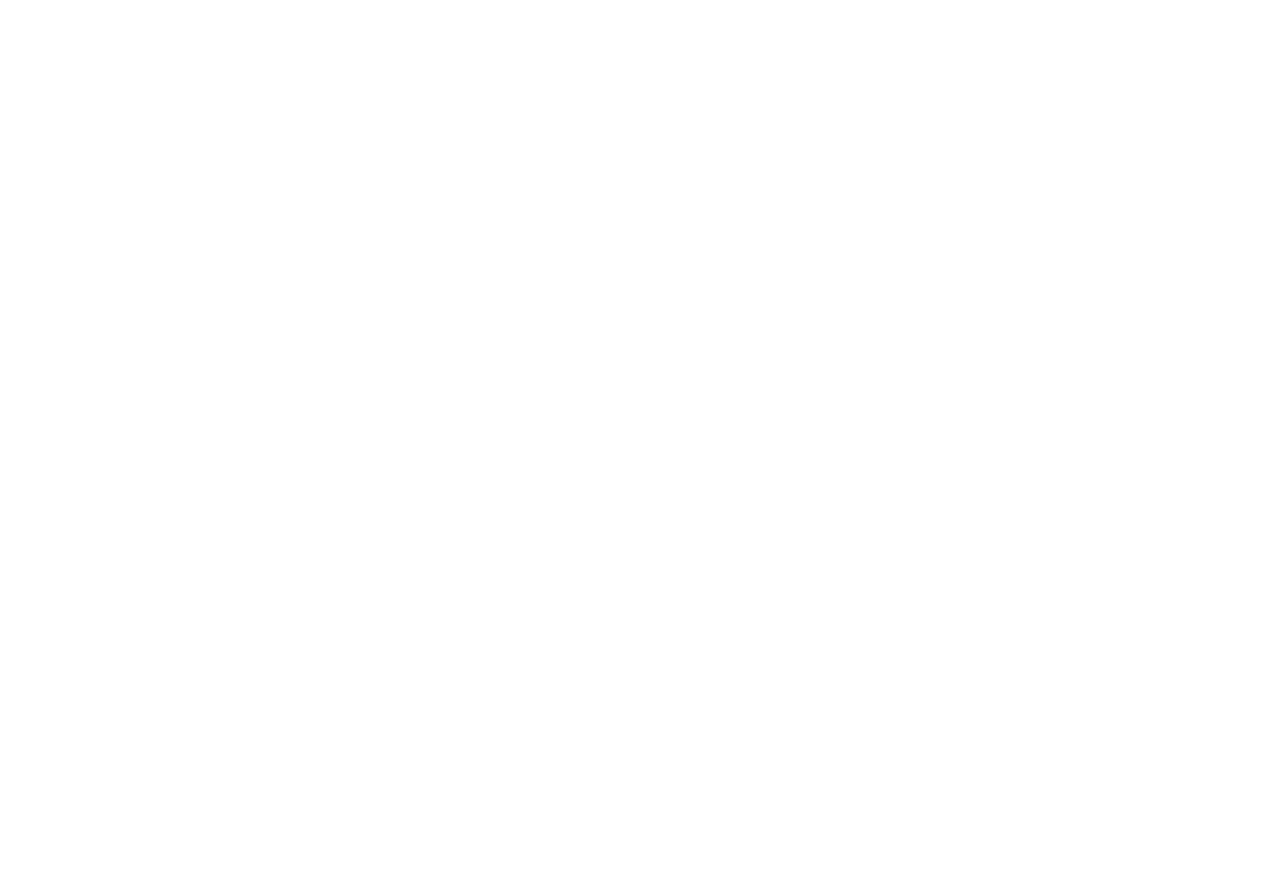
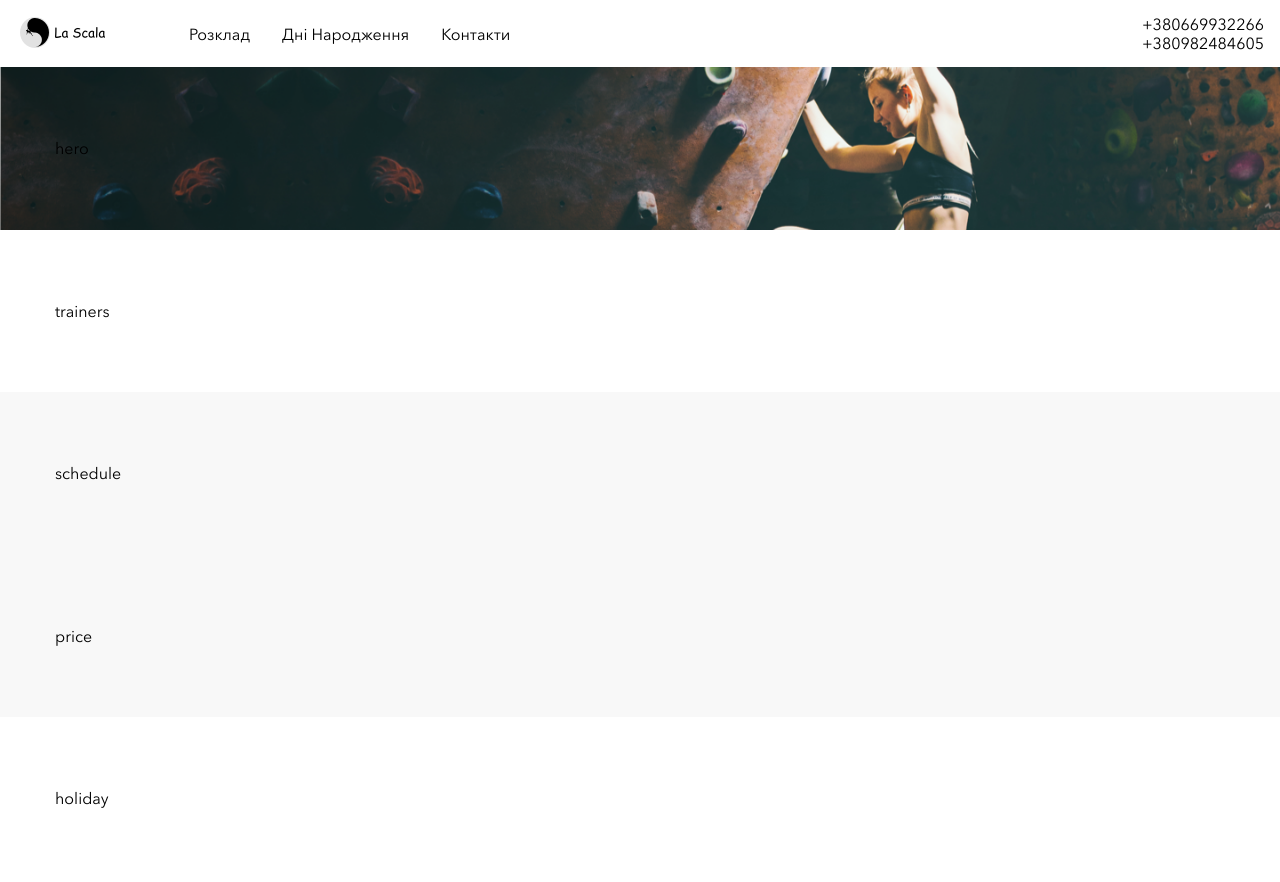
Before and after one commit to terrokt/landingLaScala, a plain HTML site: page index.html in a window 1280 px wide. Shown: the top 882 px of the page. Before the commit the page ends 800 px from the top, so only its background shows below. Drawn offline with Linux system fonts and the light colour scheme.

Commit message:
Начал основу

```diff
--- a/index.html
+++ b/index.html
@@ -0,0 +1,81 @@
+<!DOCTYPE html>
+<html lang="en">
+  <head>
+    <meta charset="UTF-8" />
+    <meta http-equiv="X-UA-Compatible" content="IE=edge" />
+    <meta name="viewport" content="width=device-width, initial-scale=1.0" />
+    <link rel="stylesheet" href="./css/normalize.css" />
+    <link rel="stylesheet" href="./css/style.css" />
+    <title>La Scala</title>
+  </head>
+  <body>
+    <!--  section-header -->
+    <header class="section-outer section-header">
+      <div class="section-inner section-inner--wide">
+        <div class="logo">
+          <img src="./img/logo/logo-lascala-2.png" alt="#" class="logo_image" />
+        </div>
+        <ul class="header-navigation">
+          <li class="header-navigation__item">
+            <a href="" class="header-navigation__item-link"> Розклад</a>
+          </li>
+          <li class="header-navigation__item">
+            <a href="" class="header-navigation__item-link"> Дні Народження</a>
+          </li>
+          <li class="header-navigation__item">
+            <a href="" class="header-navigation__item-link"> Контакти</a>
+          </li>
+        </ul>
+        <div class="header-contacts">
+          <a href="" class="header-contacts__phone">+380669932266</a>
+          <a href="" class="header-contacts__phone">+380982484605</a>
+        </div>
+      </div>
+    </header>
+    <!-- / section-header -->
+
+    <main class="main">
+      <!--  section-hero -->
+      <section class="section-outer section-hero">
+        <div class="section-inner">hero</div>
+      </section>
+      <!-- / section-hero -->
+
+      <!--  section-trainers -->
+      <section class="section-outer section-trainers">
+        <div class="section-inner">trainers</div>
+      </section>
+      <!-- / section-trainers -->
+
+      <!--  section-schedule -->
+      <section class="section-outer section-schedule">
+        <div class="section-inner">schedule</div>
+      </section>
+      <!-- / section-schedule -->
+
+      <!--  section-price -->
+      <section class="section-outer section-price">
+        <div class="section-inner">price</div>
+      </section>
+      <!-- / section-price -->
+
+      <!--  section-holiday -->
+      <section class="section-outer section-holiday">
+        <div class="section-inner">holiday</div>
+      </section>
+      <!-- / section-holiday -->
+
+      <!--  section-contacts -->
+      <section class="section-outer section-contacts">
+        <div class="section-inner">contscts</div>
+      </section>
+      <!-- / section-contacts -->
+    </main>
+
+    <!-- section-footer -->
+    <footer class="section-outer section-footer">
+      <div class="section-inner">footer</div>
+    </footer>
+    <!-- / section-footer -->
+  </body>
+</html>
--- a/scss/_common.scss
+++ b/scss/_common.scss
@@ -21,3 +21,21 @@ h3 {
   @include AvenirM;
   font-size: 30px;
 }
+a {
+  text-decoration: none;
+  color: black;
+}
+.section-inner {
+  max-width: 1170px;
+  margin: 0 auto;
+  padding-top: $base * 18;
+  padding-bottom: $base * 18;
+  &--wide {
+    max-width: 1290px;
+    padding: $base * 3 $base * 4;
+  }
+}
+.btn {
+  padding: $base * 5 $base * 15;
+  font-size: $fs-s;
+}
--- a/scss/_mixins.scss
+++ b/scss/_mixins.scss
@@ -10,3 +10,9 @@
 // @mixin AvenirXl {
 //   font-family: 'AvenirXl', sans-serif;
 // }
+
+@mixin listNone {
+  margin: 0;
+  padding: 0;
+  list-style: none;
+}
--- a/scss/_variables.scss
+++ b/scss/_variables.scss
@@ -1,3 +1,4 @@
+$base: 4px;
 // --FONT SIZE--
 $fs-s: 16px;
 $fs-m: 18px;
@@ -10,3 +11,4 @@ $fs-xl: 24px;
 
 // --COLORS--
 // --/COLORS--
+$transition: 0.2s;
--- a/scss/blocks/_header.scss
+++ b/scss/blocks/_header.scss
@@ -0,0 +1,24 @@
+.section-header {
+  .section-inner {
+    display: flex;
+    align-items: center;
+    box-shadow: 0 8px 14px 0 rgba(0, 0, 0, 0.1);
+  }
+  .header-navigation {
+    @include listNone;
+    display: flex;
+    align-items: center;
+    margin-left: $base * 20;
+
+    &__item {
+      &:not(:first-child) {
+        margin-left: 32px;
+      }
+    }
+  }
+  .header-contacts {
+    display: flex;
+    flex-direction: column;
+    margin-left: auto;
+  }
+}
--- a/scss/blocks/_hero.scss
+++ b/scss/blocks/_hero.scss
@@ -0,0 +1,6 @@
+.section-hero {
+  background-image: url(../../img/blocks/hero/hero-bg__screen.png);
+  background-repeat: no-repeat;
+  background-size: cover;
+  background-position: 50% 50%;
+}
--- /dev/null
+++ b/scss/blocks/_price.scss
@@ -0,0 +1,3 @@
+.section-price {
+  background-color: #f8f8f8;
+}
--- /dev/null
+++ b/scss/blocks/_schedule.scss
@@ -0,0 +1,3 @@
+.section-schedule {
+  background-color: #f8f8f8;
+}
--- a/scss/style.scss
+++ b/scss/style.scss
@@ -4,3 +4,9 @@
 @import '_common.scss';
 @import 'blocks/_header';
 @import 'blocks/_hero';
+@import 'blocks/_trainers';
+@import 'blocks/_schedule';
+@import 'blocks/_price';
+@import 'blocks/_holiday';
+@import 'blocks/_contacts';
+@import 'blocks/_footer';
```
Also changed, not shown: css/style.css, img/blocks/hero/hero-bg__mobil.png (added), img/blocks/hero/hero-bg__screen.png (added), scss/blocks/_contacts.scss (added), scss/blocks/_footer.scss (added), scss/blocks/_holiday.scss (added), scss/blocks/_trainers.scss (added), 1 other file.
